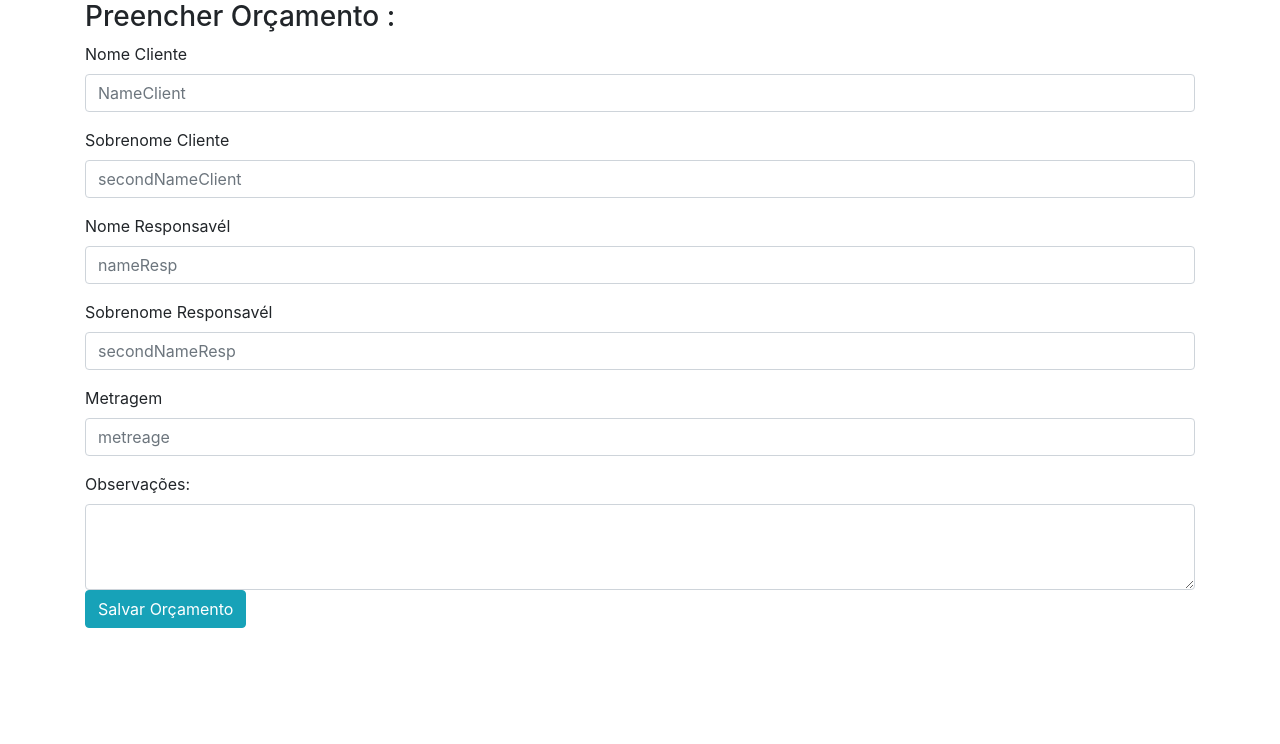
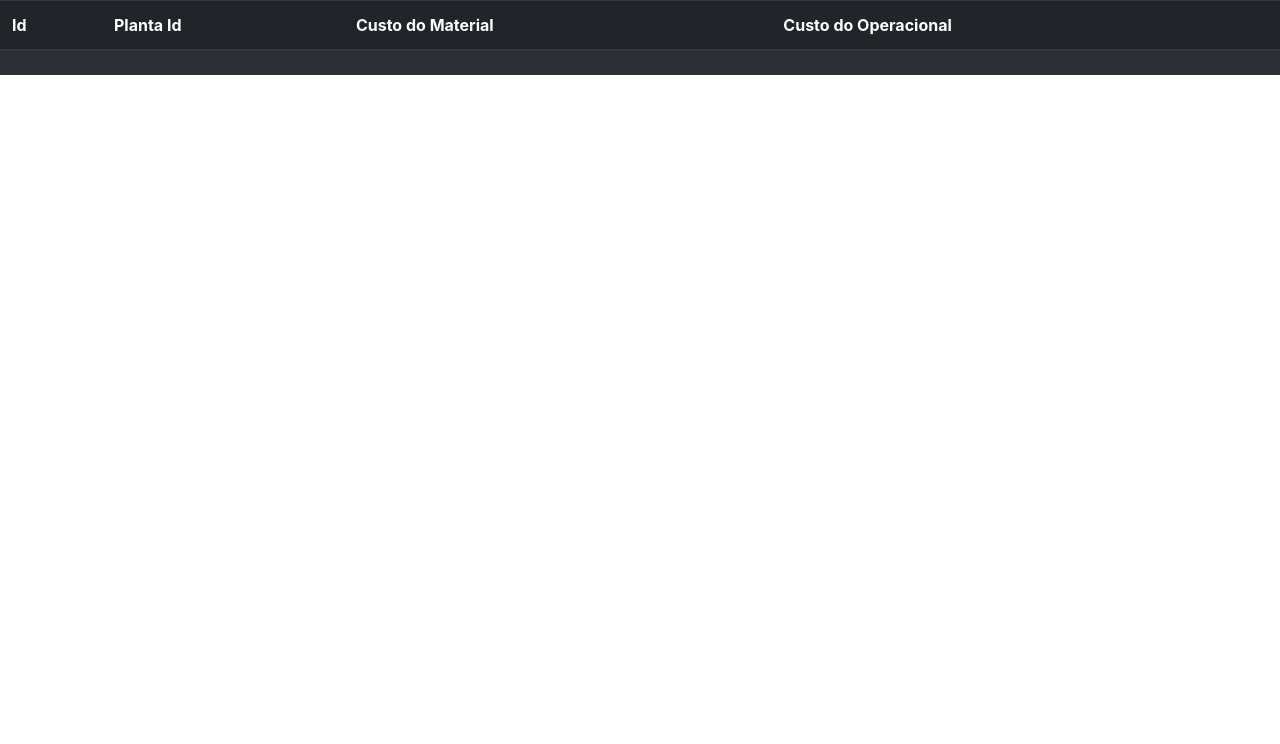
Before and after one commit to cassielrattes/cgo, a website: page public/orcamento.html in a window 1280 px wide. Shown: the part 56-800 px from the top of the page. Drawn offline with nearby package versions, Linux system fonts and the light colour scheme.

Commit message:
Atualização painel

```diff
--- a/app.js
+++ b/app.js
@@ -1,4 +1,3 @@
-
 const app = require('./config/express');
 
 
--- a/config/express.js
+++ b/config/express.js
@@ -3,6 +3,7 @@ const bodyParser = require('body-parser');
 const cookieParser = require('cookie-parser')
 const cors = require('cors');
 const path = require('path');
+const mysql = require('mysql');
 
 
 module.exports = function () {
--- a/package.json
+++ b/package.json
@@ -22,7 +22,8 @@
     "chart.js": "^2.9.2",
     "cookie-parser": "^1.4.4",
     "cors": "^2.8.5",
-    "express": "^4.17.1"
+    "express": "^4.17.1",
+    "mysql": "^2.17.1"
   },
   "devDependencies": {
     "nodemon": "^1.19.4"
--- a/public/orcamento.html
+++ b/public/orcamento.html
@@ -5,10 +5,12 @@
     <meta name="viewport" content="width=device-width, initial-scale=1.0">
     <meta http-equiv="X-UA-Compatible" content="ie=edge">
     <title>Document</title>
-    <link rel="stylesheet" href="https://stackpath.bootstrapcdn.com/bootstrap/4.3.1/css/bootstrap.min.css" integrity="sha384-ggOyR0iXCbMQv3Xipma34MD+dH/1fQ784/j6cY/iJTQUOhcWr7x9JvoRxT2MZw1T" crossorigin="anonymous">
-</head>
+    <link rel="stylesheet" href="https://stackpath.bootstrapcdn.com/bootstrap/4.1.3/css/bootstrap.min.css" integrity="sha384-MCw98/SFnGE8fJT3GXwEOngsV7Zt27NXFoaoApmYm81iuXoPkFOJwJ8ERdknLPMO" crossorigin="anonymous">
+    <script src="https://cdnjs.cloudflare.com/ajax/libs/popper.js/1.14.3/umd/popper.min.js" integrity="sha384-ZMP7rVo3mIykV+2+9J3UJ46jBk0WLaUAdn689aCwoqbBJiSnjAK/l8WvCWPIPm49" crossorigin="anonymous"></script>
+<script src="https://stackpath.bootstrapcdn.com/bootstrap/4.1.3/js/bootstrap.min.js" integrity="sha384-ChfqqxuZUCnJSK3+MXmPNIyE6ZbWh2IMqE241rYiqJxyMiZ6OW/JmZQ5stwEULTy" crossorigin="anonymous"></script>
+  </head>
 <body>
-    <nav class="navbar navbar-expand-sm navbar-light bg-light">
+    <nav class="navbar navbar-expand-sm navbar-dark bg-dark">
         <a class="navbar-brand" href="/">CGO</a>
         <button class="navbar-toggler d-lg-none" type="button" data-toggle="collapse" data-target="#collapsibleNavId" aria-controls="collapsibleNavId"
             aria-expanded="false" aria-label="Toggle navigation">
@@ -17,7 +19,7 @@
         <div class="collapse navbar-collapse" id="collapsibleNavId">
           <ul class="navbar-nav mr-auto mt-2 mt-lg-0">
             <li class="nav-item active">
-              <a class="nav-link" href="/views/orcamento">Orçamento <span class="sr-only">(current)</span></a>
+              <a class="nav-link" href="/views/orcamento">Orçamento</a>
             </li>
             <li class="nav-item">
               <a class="nav-link" href="/views/chart">Gráficos</a>
@@ -31,42 +33,28 @@
       </nav>
 
 
+      <table class="table table-striped table-dark">
+        <thead class="thead-dark">
+          <tr>
+            <th>Id</th>
+            <th>Planta Id</th>
+            <th>Custo do Material</th>
+            <th>Custo do Operacional</th>
+          </tr>
+        </thead>
+        <tbody>
+          <tr>
+            <th></th>
+            <td></td>
+            <td></td>
+            <td></td>
+          </tr>
+        </tbody>
+      </table>
 
-<div class="container">
-<h3>Preencher Orçamento :</h3>
-<form>
-<div class="form-group">
-<label for="nameClient">Nome Cliente</label>
-<input type="nameClient" class="form-control" id="NameClient" placeholder="NameClient">
-</div>
-<div class="form-group">
-<label for="secondNameClient">Sobrenome Cliente</label>
-<input type="secondNameClient" class="form-control" id="secondNameClient" placeholder="secondNameClient">
-</div>
-<div class="form-group">
-<label for="nameResp">Nome Responsavél</label>
-<input type="nameResp" class="form-control" id="nameResp" placeholder="nameResp">
-</div>
-<div class="form-group">
-<label for="secondNameResp">Sobrenome Responsavél</label>
-<input type="secondNameResp" class="form-control" id="secondNameResp" placeholder="secondNameResp">
-</div>
-<div class="form-group">
-<label for="metreage">Metragem</label>
-<input type="metreage" class="form-control" id="metreage" placeholder="metreage">
-</div>
-<div class="form-group">
-<label for=" obs">Observações:</label>
-<textarea class="form-control" name="" id="" rows="3"></textarea>
-<button type="submit" class="btn btn-info">Salvar Orçamento</button>
-</form>
-<br>
-<br>
-</div>
 
-        <script src="https://code.jquery.com/jquery-3.3.1.slim.min.js" integrity="sha384-q8i/X+965DzO0rT7abK41JStQIAqVgRVzpbzo5smXKp4YfRvH+8abtTE1Pi6jizo" crossorigin="anonymous"></script>
-        <script src="https://cdnjs.cloudflare.com/ajax/libs/popper.js/1.14.7/umd/popper.min.js" integrity="sha384-UO2eT0CpHqdSJQ6hJty5KVphtPhzWj9WO1clHTMGa3JDZwrnQq4sF86dIHNDz0W1" crossorigin="anonymous"></script>
-        <script src="https://stackpath.bootstrapcdn.com/bootstrap/4.3.1/js/bootstrap.min.js" integrity="sha384-JjSmVgyd0p3pXB1rRibZUAYoIIy6OrQ6VrjIEaFf/nJGzIxFDsf4x0xIM+B07jRM" crossorigin="anonymous"></script>
+
+
 
 </body>
 </html>
```
Also changed, not shown: 1 other file.
